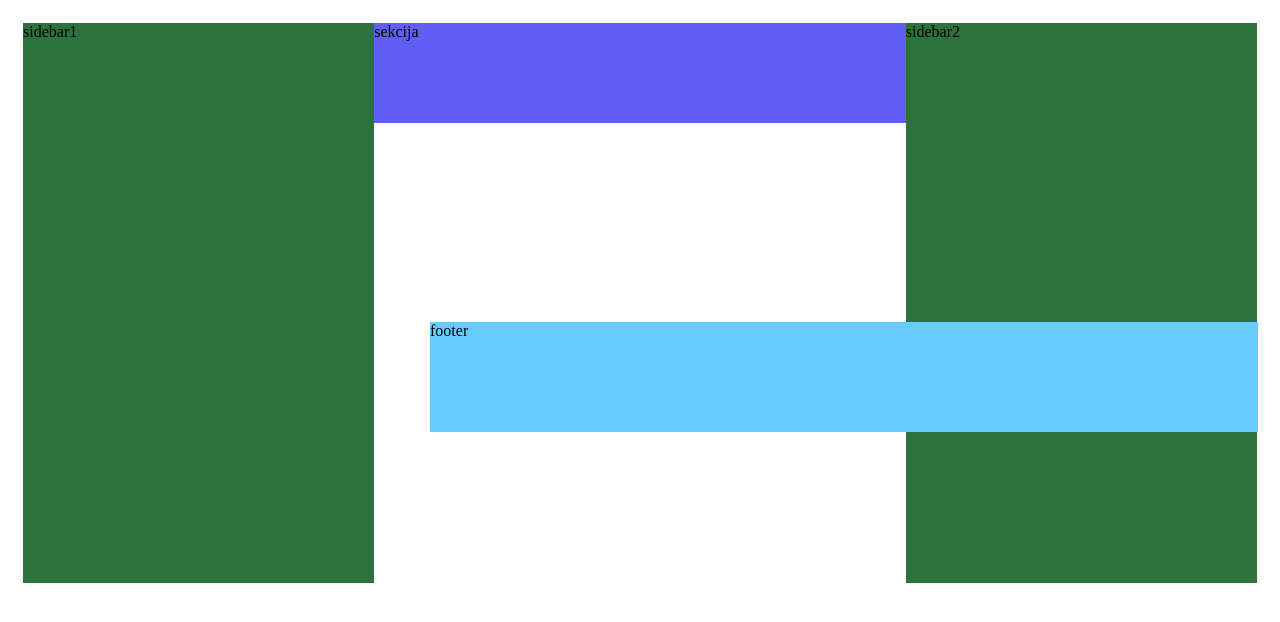
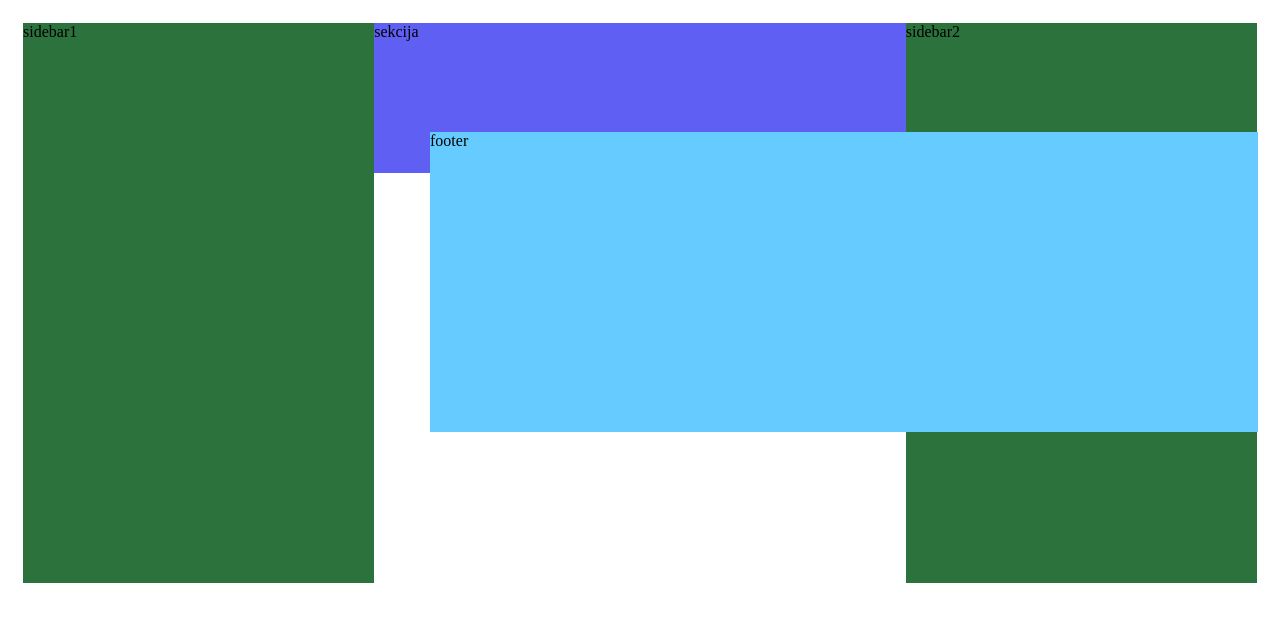
Before and after one commit to Naader1/2domacazd, a plain HTML site: page domacizd/index.html in a window 1280 px wide. Drawn offline with Linux system fonts and the light colour scheme.

Commit message:
promjena  velicina

```diff
--- a/domacizd/index.html
+++ b/domacizd/index.html
@@ -27,7 +27,7 @@
 
         section {
             flex-basis: 60%;
-            height: 100px;
+            height: 150px;
             background-color: rgb(95, 95, 243);
         }
 
@@ -36,7 +36,7 @@
             position: absolute;
             bottom: 368px;
             width:828px;
-            height: 110px;
+            height: 300px;
             /* Height of the footer */
             background: #6cf;
         }
```
